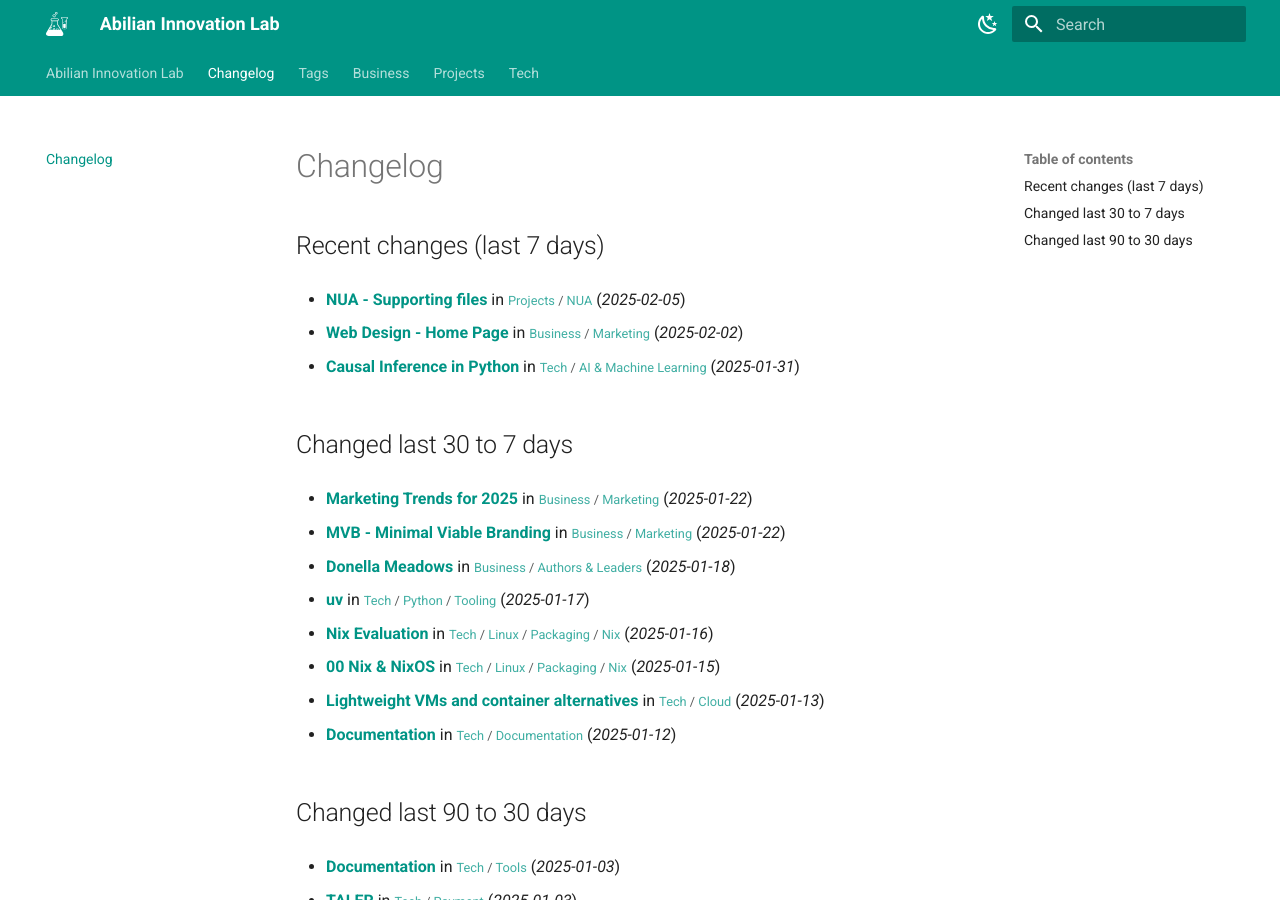
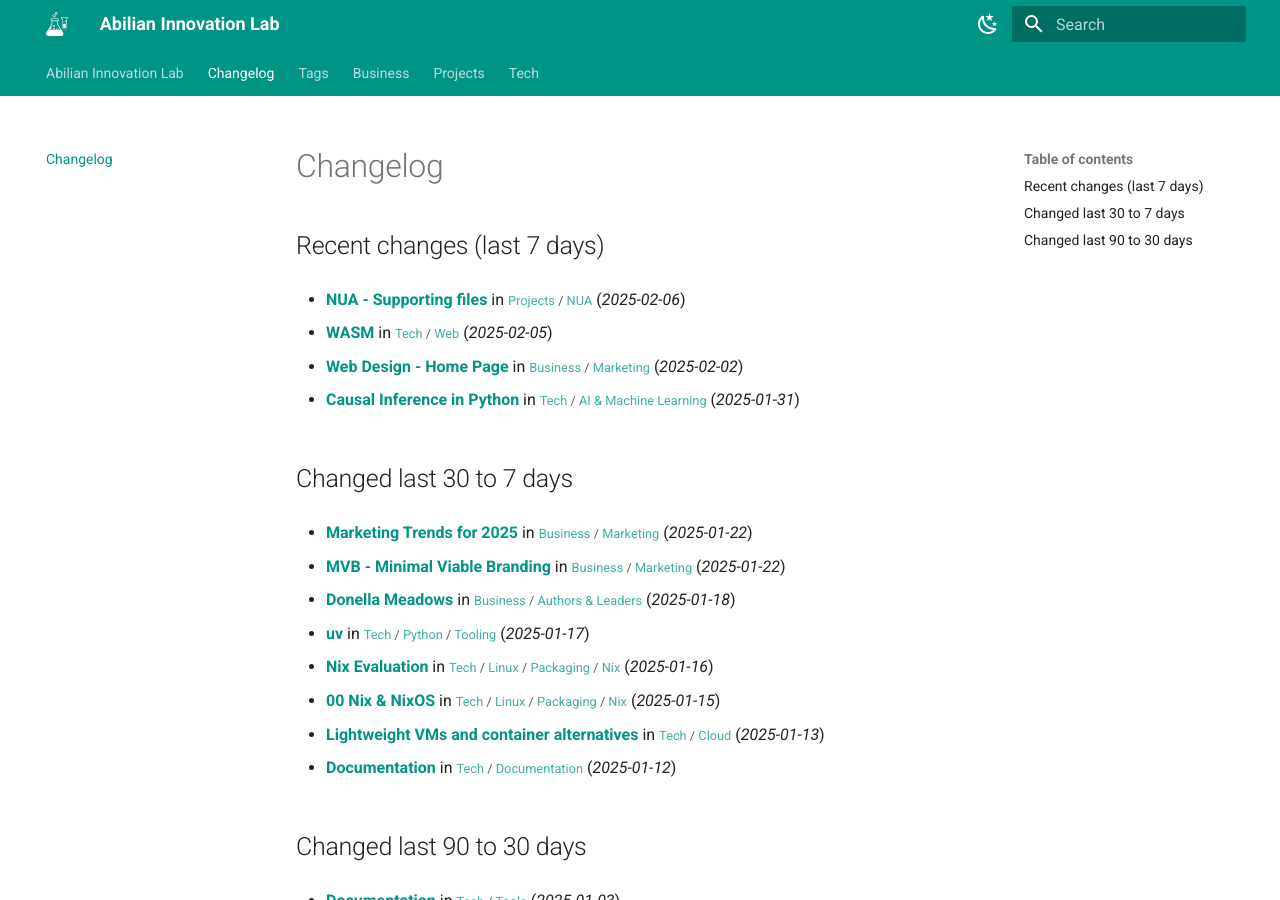
Before and after one commit to abilian/lab.abilian.com, an MkDocs documentation site: the page built from docs/changelog.md, in a window 1280 px wide and 900 px high. Built offline with MkDocs 1.6.1 and Material for MkDocs 9.7.7, drawn with Linux system fonts in a browser that asks for light colours; comment, search, counter and statistics services are not loaded; some of the changed text lies outside the part shown.

Commit message:
Update content

```diff
--- a/docs/changelog.md
+++ b/docs/changelog.md
@@ -2,7 +2,9 @@
 
 ## Recent changes (last 7 days)
 
-- **[NUA - Supporting files](/Projects/NUA/NUA - Supporting files/)** in <small>[Projects](/Projects/00 Projects/) / [NUA](/Projects/NUA/00 NUA/)</small> (*2025-02-05*)
+- **[NUA - Supporting files](/Projects/NUA/NUA - Supporting files/)** in <small>[Projects](/Projects/00 Projects/) / [NUA](/Projects/NUA/00 NUA/)</small> (*2025-02-06*)
+
+- **[WASM](/Tech/Web/WASM/)** in <small>[Tech](/Tech/00 Technology/) / [Web](/Tech/Web/Content Repositories/)</small> (*2025-02-05*)
 
 - **[Web Design - Home Page](/Business/Marketing/Web Design - Home Page/)** in <small>[Business](/Business/00 Business/) / [Marketing](/Business/Marketing/Copywriting/)</small> (*2025-02-02*)
 
```
Also changed, not shown: other parts of docs/changelog.md (+0 -2 lines).
